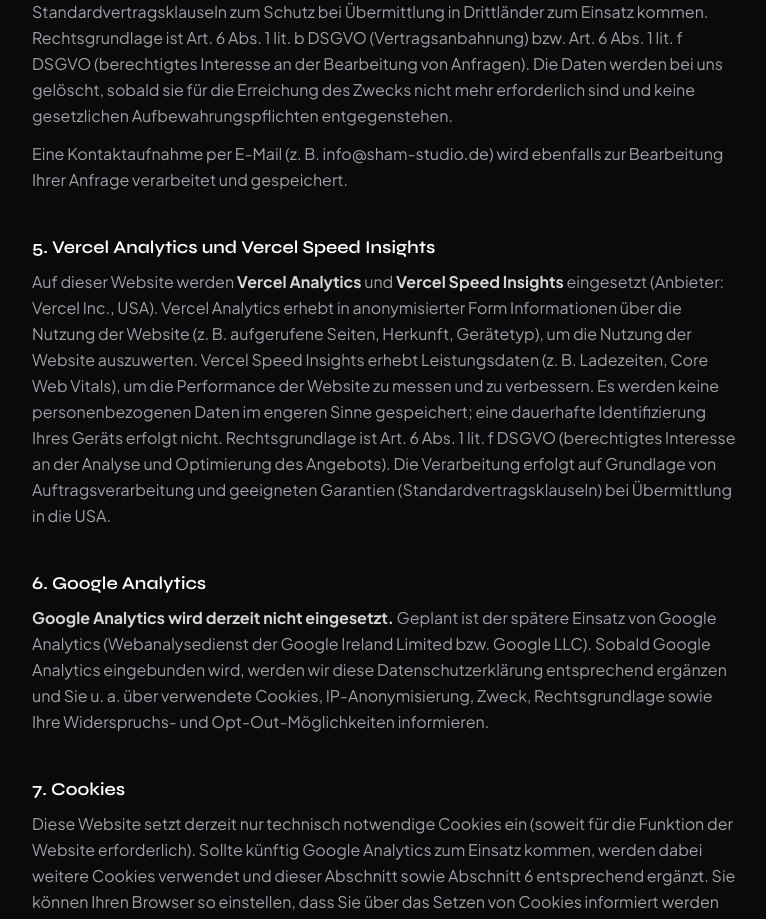
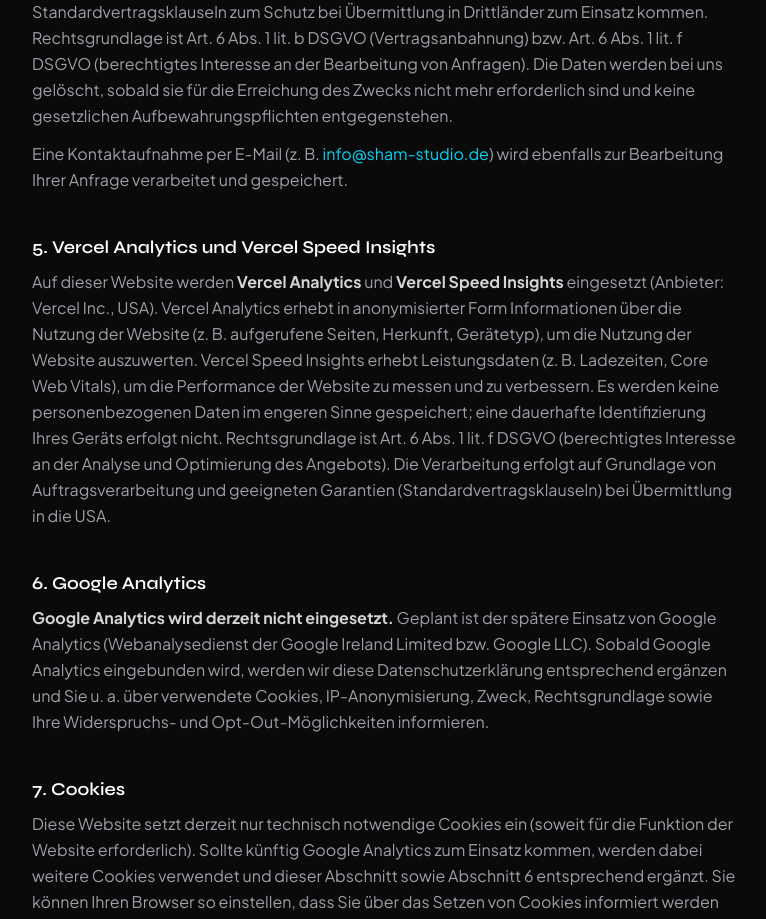
Before and after one commit to hamidsham25/sham-studio, a Next.js app: page /datenschutz in a window 1280 px wide. Shown: the part 1192-2111 px from the top of the page, without its empty margins (256-1022 px from the left). Built offline with nearby package versions, Linux system fonts and the light colour scheme.

Commit message:
ObfuscatedMailLink

```diff
--- a/src/app/datenschutz/page.tsx
+++ b/src/app/datenschutz/page.tsx
@@ -1,5 +1,6 @@
 import Link from "next/link";
 import type { Metadata } from "next";
+import ObfuscatedMailLink from "@/components/ObfuscatedMailLink";
 
 const SITE_URL = "https://sham-studio.de";
 
@@ -73,12 +74,7 @@
               30855 Langenhagen
               <br />
               E-Mail:{" "}
-              <a
-                href="mailto:info@sham-studio.de"
-                className="text-cyan-400 hover:underline"
-              >
-                info@sham-studio.de
-              </a>
+              <ObfuscatedMailLink className="text-cyan-400 hover:underline" />
             </p>
           </section>
 
@@ -120,7 +116,9 @@
               Wenn Sie das Kontaktformular nutzen, werden Ihre Angaben (Name, E-Mail-Adresse, Betreff, Nachricht) zum Versand Ihrer Anfrage an uns genutzt. Der Versand erfolgt über den Dienst EmailJS (EmailJS.com, Betreiber: EmailJS, USA). Dabei werden die von Ihnen eingegebenen Daten an die Server von EmailJS übermittelt, um die E-Mail an uns zu übermitteln. EmailJS verarbeitet die Daten ausschließlich zum Zweck des E-Mail-Versands. Es können Standardvertragsklauseln zum Schutz bei Übermittlung in Drittländer zum Einsatz kommen. Rechtsgrundlage ist Art. 6 Abs. 1 lit. b DSGVO (Vertragsanbahnung) bzw. Art. 6 Abs. 1 lit. f DSGVO (berechtigtes Interesse an der Bearbeitung von Anfragen). Die Daten werden bei uns gelöscht, sobald sie für die Erreichung des Zwecks nicht mehr erforderlich sind und keine gesetzlichen Aufbewahrungspflichten entgegenstehen.
             </p>
             <p className="mt-3">
-              Eine Kontaktaufnahme per E-Mail (z. B. info@sham-studio.de) wird ebenfalls zur Bearbeitung Ihrer Anfrage verarbeitet und gespeichert.
+              Eine Kontaktaufnahme per E-Mail (z. B.{" "}
+              <ObfuscatedMailLink className="text-cyan-400 hover:underline" />
+              ) wird ebenfalls zur Bearbeitung Ihrer Anfrage verarbeitet und gespeichert.
             </p>
           </section>
 
--- a/src/app/impressum/page.tsx
+++ b/src/app/impressum/page.tsx
@@ -1,5 +1,6 @@
 import Link from "next/link";
 import type { Metadata } from "next";
+import ObfuscatedMailLink from "@/components/ObfuscatedMailLink";
 
 const SITE_URL = "https://sham-studio.de";
 
@@ -77,12 +78,7 @@
             </h2>
             <p className="mt-2">
               E-Mail:{" "}
-              <a
-                href="mailto:info@sham-studio.de"
-                className="text-cyan-400 hover:underline"
-              >
-                info@sham-studio.de
-              </a>
+              <ObfuscatedMailLink className="text-cyan-400 hover:underline" />
             </p>
           </section>
 
--- a/src/components/Footer.tsx
+++ b/src/components/Footer.tsx
@@ -3,7 +3,6 @@
 import Link from "next/link";
 import { motion } from "motion/react";
 
-const EMAIL = "info@sham-studio.de";
 const INSTAGRAM_URL = "https://www.instagram.com/shamstudiohq/";
 
 function InstagramIcon({ className }: { className?: string }) {
@@ -68,12 +67,12 @@
             >
               <InstagramIcon className="h-5 w-5" />
             </a>
-            <a
-              href={`mailto:${EMAIL}`}
+            <Link
+              href="/#contact"
               className="text-sm text-zinc-600 hover:text-zinc-900 transition-colors focus-visible:outline focus-visible:outline-2 focus-visible:outline-cyan-500 focus-visible:outline-offset-2 rounded"
             >
-              {EMAIL}
-            </a>
+              Kontakt
+            </Link>
           </nav>
         </div>
       </div>
--- /dev/null
+++ b/src/components/ObfuscatedMailLink.tsx
@@ -0,0 +1,28 @@
+"use client";
+
+import { useState, useEffect } from "react";
+
+/** E-Mail obfuskiert anzeigen – im HTML-Quellcode steht sie nicht als mailto: – reduziert Spam-Harvesting. */
+export default function ObfuscatedMailLink({
+  className = "text-cyan-400 hover:underline",
+}: {
+  className?: string;
+}) {
+  const [email, setEmail] = useState<string | null>(null);
+
+  useEffect(() => {
+    const local = "info";
+    const domain = "sham-studio.de";
+    setEmail(`${local}@${domain}`);
+  }, []);
+
+  if (!email) {
+    return <span className={className}>…</span>;
+  }
+
+  return (
+    <a href={`mailto:${email}`} className={className}>
+      {email}
+    </a>
+  );
+}
```
